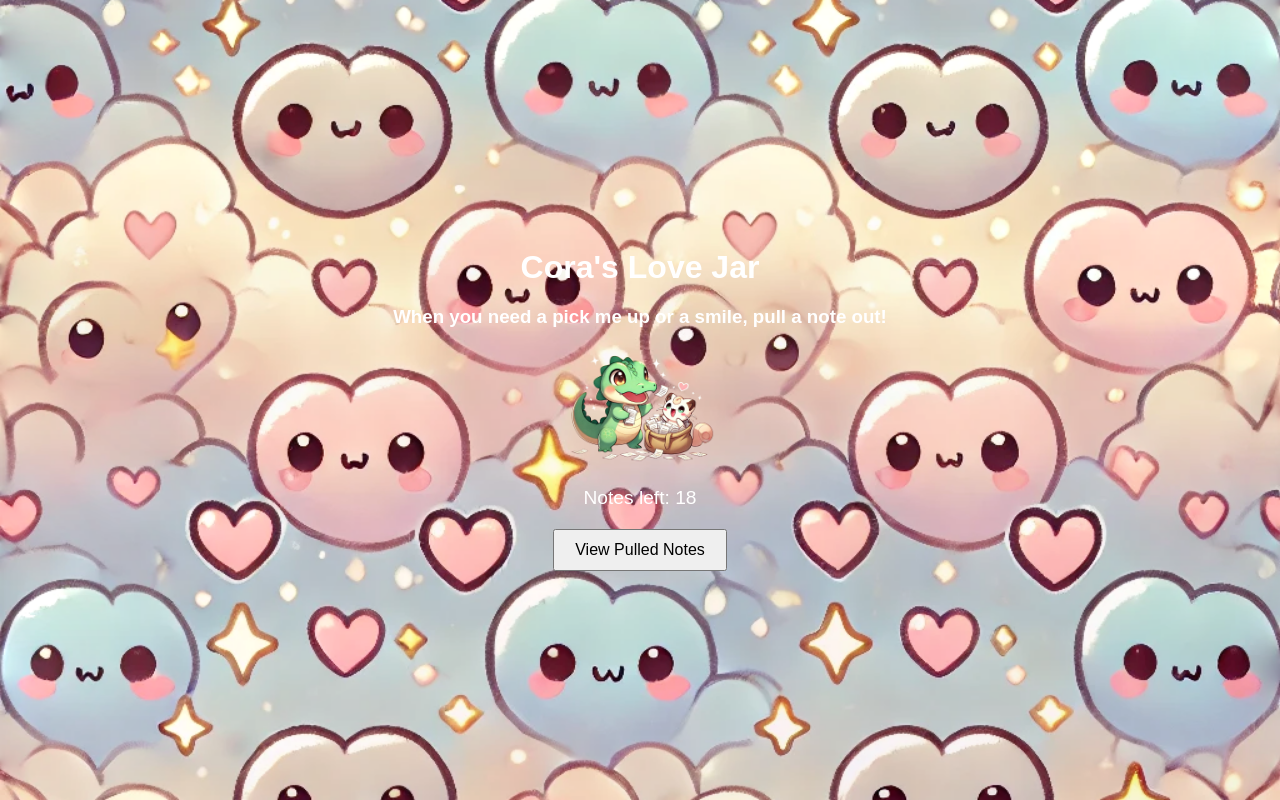
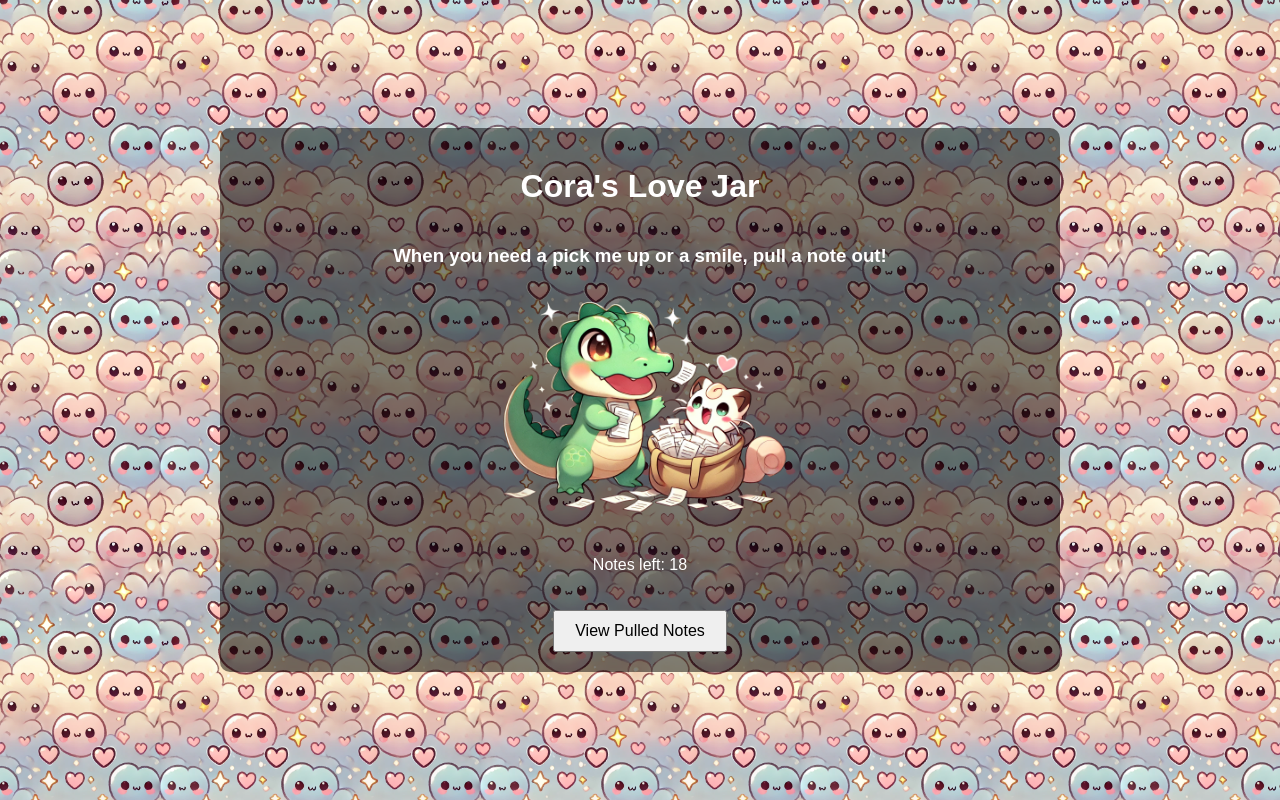
Before and after one commit to FinickySpider/Love-Jar-App---Cora, a Flask app: page / in a window 1280 px wide. Run offline with Flask 3, Linux system fonts and the light colour scheme; data comes from the database, SQL or seed files in the repository; both versions use the stored data as it was after the commit.

Commit message:
Finally fixed foramting issues with the note image and contents

```diff
--- a/static/css/styles.css
+++ b/static/css/styles.css
@@ -1,82 +1,100 @@
-/* General Styles */
 body {
     font-family: Arial, sans-serif;
     background-color: #121212;
     color: #ffffff;
     margin: 0;
     padding: 0;
-    text-align: center;
-    background-image: url('/static/images/background.png');
-    background-size: cover;
-    background-repeat: no-repeat;
-    background-position: center;
-    min-height: 100vh;
     display: flex;
     justify-content: center;
     align-items: center;
+    min-height: 100vh;
+    background-image: url('/static/images/background.png');
+    background-size: 25%; /* Scale down the background image */
+    background-repeat: repeat;
+    background-position: center;
+}
+
+#background-window {
+    background-color: rgba(0, 0, 0, 0.5); /* Semi-transparent background */
+    padding: 20px;
+    border-radius: 10px;
+    display: flex;
+    flex-direction: column;
+    align-items: center;
+    justify-content: center;
+    width: 80%;
+    max-width: 800px; /* Set a maximum width */
+    margin: 20px auto; /* Center horizontally and add vertical margin */
 }
 
 h1, h3 {
     margin: 20px 0;
 }
 
-#container {
-    text-align: center;
-    opacity: 0;
-    animation: fadeIn 2s forwards;
-}
-
 #jar img {
-    width: 200px;
+    width: 400px; /* Fixed size for the jar image */
     cursor: pointer;
     transition: transform 0.3s;
 }
 
-#jar img.clicked {
-    transform: scale(1.1);
-}
-
 #note {
-    margin-top: 20px;
     position: relative;
-    display: none;
-    max-width: 100%;
     background-image: url('/static/images/note_background.png');
     background-size: contain;
     background-repeat: no-repeat;
-    width: 400px;  /* Adjust width as needed */
-    height: 300px; /* Adjust height as needed */
-    margin: 10px auto;
-    padding: 10px;
+    background-position: center; /* Center the background image */
+    width: 80%; /* Set width to a percentage for responsiveness */
+    height: 300px; /* Fixed height */
+    max-width: 600px; /* Limit maximum width */
+    padding: 20px;
     border-radius: 10px;
     box-sizing: border-box;
-}
-
-#note img {
-    display: none; /* Hide the image element inside the note */
+    display: flex;
+    justify-content: flex-start; /* Align content to the top */
+    align-items: center;
+    flex-direction: column;
+    overflow: hidden; /* Hide overflow content */
 }
 
 #note-content {
+    position: absolute; /* Position absolutely within the note */
+    top: 0;
+    left: 10%; /* Reduce width by 10% on the left */
+    right: 10%; /* Reduce width by 10% on the right */
+    bottom: 0;
     color: #000000;
-    font-size: 1.5em;
+    text-align: center; /* Align text to the center */
+    word-wrap: break-word;
+    padding: 20px; /* Add padding on all sides */
+    box-sizing: border-box; /* Include padding in the element's total width and height */
+    font-size: 1.2em; /* Start with a reasonable default font size */
+    overflow: auto; /* Allow scrolling if content overflows */
     display: flex;
-    justify-content: center;
-    align-items: flex-start;  /* Align items to the top */
-    height: 100%;
-    word-wrap: break-word;
-    text-align: center;
-    overflow: hidden;
-    padding: 10px;
+    justify-content: flex-start; /* Align content to the top */
+    align-items: flex-start; /* Align content to the top */
+    flex-direction: column;
 }
 
-#counter {
-    margin-top: 20px;
-    font-size: 1.2em;
+
+#put-away-button {
+    display: none; /* Initially hidden */
+    margin-top: 20px; /* Space between the note and the button */
+    padding: 10px 20px;
+    font-size: 1em;
+    cursor: pointer;
+    border: none;
+    border-radius: 5px;
+    background-color: #ffffff;
+    color: #121212;
+    transition: background-color 0.3s;
 }
 
-#gallery-button-container {
-    display: flex;
-    justify-content: center;
+#put-away-button:hover {
+    background-color: #f0f0f0;
+}
+
+
+#counter, #gallery-button-container {
     margin-top: 20px;
 }
 
@@ -94,15 +112,15 @@ h1, h3 {
     max-height: 400px;
     overflow-y: scroll;
     border: 1px solid #ffffff;
-    padding: 10px;
+    padding: 20px;
 }
 
 .note {
     background-image: url('/static/images/note_background.png');
-    background-size: contain;
+    background-size: cover;
     background-repeat: no-repeat;
     width: 200px; /* Adjust width as needed */
-    height: 150px; /* Adjust height as needed */
+    height: auto;
     margin: 10px;
     padding: 10px;
     border-radius: 10px;
@@ -110,10 +128,11 @@ h1, h3 {
     font-size: 1em;
     display: flex;
     justify-content: center;
-    align-items: flex-start;  /* Align items to the top */
+    align-items: center;  /* Align items to the center */
     cursor: pointer;
     transition: transform 0.3s;
     overflow: hidden;  /* Ensure text doesn't overflow the note */
+    flex-direction: column; /* Ensure vertical alignment */
 }
 
 .note:hover {
@@ -135,7 +154,6 @@ h1, h3 {
     }
 }
 
-/* Note Submission Page Styles */
 #submission-container {
     margin-top: 50px;
     text-align: center;
@@ -178,14 +196,12 @@ h1, h3 {
     display: inline-block;
 }
 
-/* Bulk Note Submission Styles */
 #bulk-note-content-input {
     width: 80%;
     height: 200px;
     margin-bottom: 20px;
 }
 
-/* Manage Notes Page Styles */
 #manage-container {
     margin-top: 50px;
     text-align: center;
--- a/static/js/scripts.js
+++ b/static/js/scripts.js
@@ -1,17 +1,25 @@
 document.addEventListener('DOMContentLoaded', () => {
-    fetch('/api/get_note_count')
-        .then(response => response.json())
-        .then(data => {
-            document.getElementById('notes-left').innerText = data.count;
-        })
-        .catch(error => console.error('Error fetching note count:', error));
+    fetchNoteCount();
+    startUpdateTimer();
 });
+
+let galleryWasOpen = false;
 
 function pullNote() {
     const jarImg = document.querySelector('#jar img');
     if (jarImg.classList.contains('clicked')) return;
 
+    playClickSound(); // Play click sound
+
     jarImg.classList.add('clicked');
+    jarImg.style.display = 'none'; // Hide jar image when note is pulled
+
+    // Store the state of the gallery
+    galleryWasOpen = document.getElementById('gallery').style.display === 'flex';
+    if (galleryWasOpen) {
+        document.getElementById('gallery').style.display = 'none';
+    }
+
     fetch('/api/get_note')
         .then(response => response.json())
         .then(data => {
@@ -19,57 +27,187 @@ function pullNote() {
                 alert(data.error);
                 jarImg.classList.remove('clicked');
                 jarImg.src = '/static/images/jar_empty.png';
+                jarImg.style.display = 'block'; // Ensure the empty jar image is visible
                 return;
             }
-            document.querySelector('h1').style.display = 'none';
-            document.querySelector('h3').style.display = 'none';
-            const noteContent = document.getElementById('note-content');
-            noteContent.innerText = data.content;
-            noteContent.style.fontFamily = data.font;
-            document.getElementById('note').style.display = 'block';
-            document.getElementById('jar').style.display = 'none';
-            document.getElementById('gallery-button-container').style.display = 'none';
-            document.getElementById('gallery').style.display = 'none';
-            document.getElementById('notes-left').innerText = parseInt(document.getElementById('notes-left').innerText) - 1;
+            displayNote(data.content, data.font);
+            updateNoteCount();
+            if (document.getElementById('notes-left').innerText == '0') {
+                jarImg.src = '/static/images/jar_empty.png';
+                jarImg.style.display = 'block'; // Ensure the empty jar image is visible
+            }
         })
         .catch(error => console.error('Error fetching note:', error));
 }
 
+function displayNote(content, font) {
+    const note = document.getElementById('note');
+    const noteContent = document.getElementById('note-content');
+    const putAwayButton = document.getElementById('put-away-button');
+    noteContent.innerText = content;
+    noteContent.style.fontFamily = font;
+
+    adjustFontSize(noteContent, note);
+
+    note.style.display = 'flex';
+    note.style.animation = 'slideIn 0.5s forwards';
+    putAwayButton.style.display = 'block'; // Show the button after the note is displayed
+
+    document.querySelector('h1').style.display = 'none';
+    document.querySelector('h3').style.display = 'none';
+    document.getElementById('gallery-button-container').style.display = 'none';
+    document.getElementById('gallery').style.display = 'none';
+}
+
 function putAwayNote() {
-    document.getElementById('note').style.display = 'none';
-    document.getElementById('jar').style.display = 'block';
+    const note = document.getElementById('note');
+    const putAwayButton = document.getElementById('put-away-button');
+    note.style.display = 'none';
+    putAwayButton.style.display = 'none'; // Hide the button after the note is put away
+    document.querySelector('h1').style.display = 'block';
+    document.querySelector('h3').style.display = 'block';
+    document.getElementById('gallery-button-container').style.display = 'block';
+
+    // Restore the gallery state
+    if (galleryWasOpen) {
+        document.getElementById('gallery').style.display = 'flex';
+        document.getElementById('gallery-button').innerText = 'Hide Pulled Notes';
+    } else {
+        document.getElementById('gallery').style.display = 'none';
+        document.getElementById('gallery-button').innerText = 'View Pulled Notes';
+    }
+
     const jarImg = document.querySelector('#jar img');
     jarImg.classList.remove('clicked');
-    document.getElementById('gallery-button-container').style.display = 'flex';
-    document.querySelector('h1').style.display = 'block';
-    document.querySelector('h3').style.display = 'block';
+    if (document.getElementById('notes-left').innerText == '0') {
+        jarImg.src = '/static/images/jar_empty.png';
+    } else {
+        jarImg.src = '/static/images/jar.png';
+    }
+    jarImg.style.display = 'block'; // Show jar image when note is put away
 }
+
+function adjustFontSize(textElement, containerElement) {
+    let fontSize = 30; // Start with a smaller font size
+    const maxHeight = containerElement.clientHeight - 40; // Adjust for padding
+    const maxWidth = containerElement.clientWidth - 40; // Adjust for padding
+
+    textElement.style.fontSize = `${fontSize}px`;
+
+    while ((textElement.scrollHeight > maxHeight || textElement.scrollWidth > maxWidth) && fontSize > 20) {
+        fontSize -= 1;
+        textElement.style.fontSize = `${fontSize}px`;
+    }
+
+    textElement.style.overflow = 'auto';
+}
+
+
+
+
+
+
+
+
+
 
 function toggleGallery() {
     const gallery = document.getElementById('gallery');
     const button = document.getElementById('gallery-button');
     if (gallery.style.display === 'none') {
-        gallery.style.display = 'flex';
-        button.innerText = 'Hide Pulled Notes';
-        loadPulledNotes();
+        fetch('/api/get_pulled_notes')
+            .then(response => response.json())
+            .then(data => {
+                gallery.innerHTML = '';
+                data.forEach(note => {
+                    const noteDiv = document.createElement('div');
+                    noteDiv.classList.add('note');
+                    noteDiv.innerText = note.content;
+                    noteDiv.style.fontFamily = note.font;
+
+                    // Apply scaling and overflow handling for gallery notes
+                    noteDiv.style.maxWidth = '200px';
+                    noteDiv.style.width = 'auto';
+                    noteDiv.style.height = 'auto';
+                    noteDiv.style.maxHeight = '100%';
+                    noteDiv.style.overflow = 'hidden';
+
+                    gallery.appendChild(noteDiv);
+                });
+                gallery.style.display = 'flex';
+                button.innerText = 'Hide Pulled Notes';
+            })
+            .catch(error => console.error('Error fetching pulled notes:', error));
     } else {
         gallery.style.display = 'none';
         button.innerText = 'View Pulled Notes';
     }
 }
 
-function loadPulledNotes() {
+function updateNoteCount() {
+    fetch('/api/get_note_count')
+        .then(response => response.json())
+        .then(data => {
+            document.getElementById('notes-left').innerText = data.count;
+            const jarImg = document.querySelector('#jar img');
+            if (data.count == 0) {
+                jarImg.src = '/static/images/jar_empty.png';
+            } else {
+                jarImg.src = '/static/images/jar.png';
+            }
+        })
+        .catch(error => console.error('Error fetching note count:', error));
+}
+
+function playClickSound() {
+    const clickSound = new Audio('/static/sounds/click.mp3');
+    clickSound.play();
+}
+
+function startUpdateTimer() {
+    setInterval(() => {
+        fetchNoteCount();
+        if (galleryWasOpen) {
+            updateGallery();
+        }
+    }, 30000); // 30 seconds interval
+}
+
+function fetchNoteCount() {
+    fetch('/api/get_note_count')
+        .then(response => response.json())
+        .then(data => {
+            document.getElementById('notes-left').innerText = data.count;
+            const jarImg = document.querySelector('#jar img');
+            if (data.count == 0) {
+                jarImg.src = '/static/images/jar_empty.png';
+            } else {
+                jarImg.src = '/static/images/jar.png';
+            }
+        })
+        .catch(error => console.error('Error fetching note count:', error));
+}
+
+function updateGallery() {
     fetch('/api/get_pulled_notes')
         .then(response => response.json())
         .then(data => {
             const gallery = document.getElementById('gallery');
             gallery.innerHTML = '';
             data.forEach(note => {
-                const noteElement = document.createElement('div');
-                noteElement.classList.add('note');
-                noteElement.innerText = note.content;
-                noteElement.style.fontFamily = note.font;
-                gallery.appendChild(noteElement);
+                const noteDiv = document.createElement('div');
+                noteDiv.classList.add('note');
+                noteDiv.innerText = note.content;
+                noteDiv.style.fontFamily = note.font;
+
+                // Apply scaling and overflow handling for gallery notes
+                noteDiv.style.maxWidth = '200px';
+                noteDiv.style.width = 'auto';
+                noteDiv.style.height = 'auto';
+                noteDiv.style.maxHeight = '100%';
+                noteDiv.style.overflow = 'hidden';
+
+                gallery.appendChild(noteDiv);
             });
         })
         .catch(error => console.error('Error fetching pulled notes:', error));
--- a/templates/index.html
+++ b/templates/index.html
@@ -8,7 +8,7 @@
     <script src="/static/js/scripts.js" defer></script>
 </head>
 <body>
-    <div id="container">
+    <div id="background-window">
         <h1>Cora's Love Jar</h1>
         <h3>When you need a pick me up or a smile, pull a note out!</h3>
         <div id="jar" onclick="pullNote()">
@@ -16,8 +16,8 @@
         </div>
         <div id="note" style="display: none;">
             <p id="note-content"></p>
-            <button onclick="putAwayNote()">Put Away</button>
         </div>
+        <button id="put-away-button" onclick="putAwayNote()">Put Away</button>
         <div id="counter">
             <p>Notes left: <span id="notes-left"></span></p>
         </div>
```
Also changed, not shown: database.db, 1 other file.
